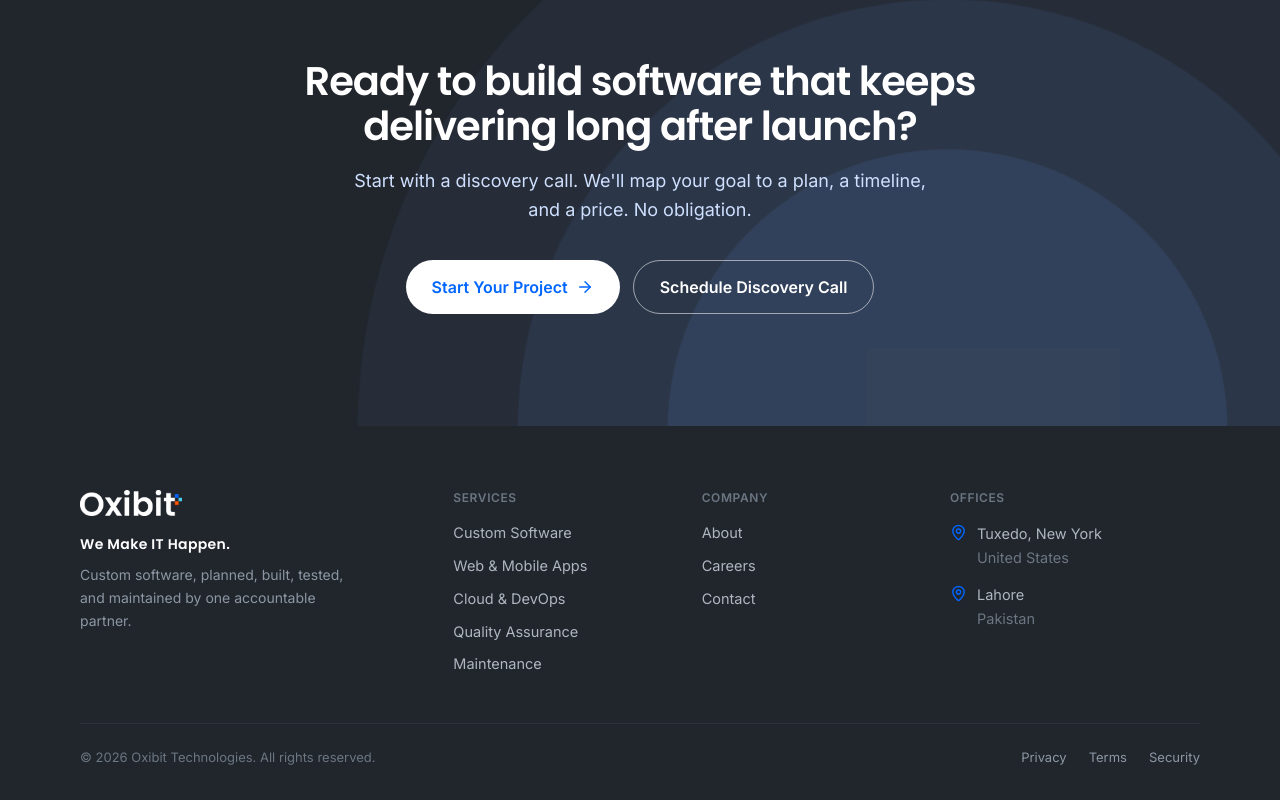
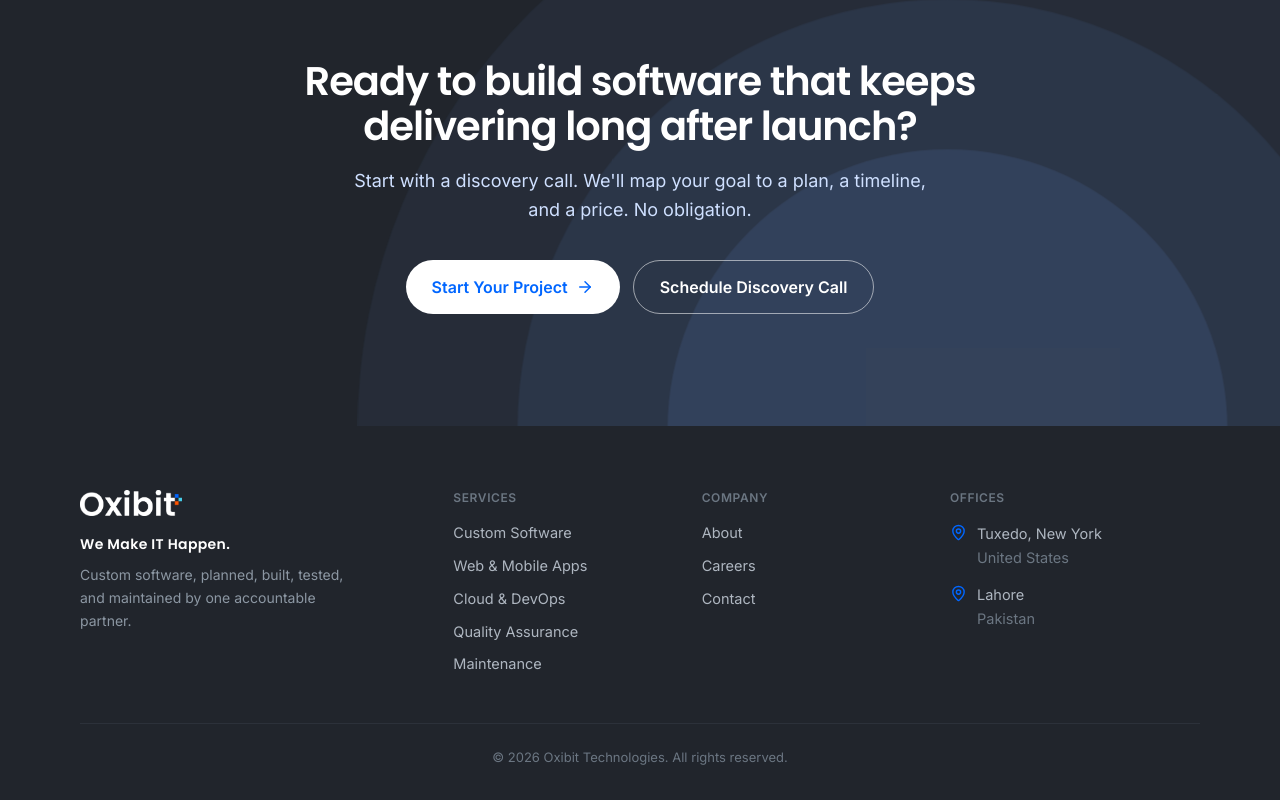
Before and after one commit to tehzeenfaisal/oxibit-website, a Next.js app: page / in a window 1280 px wide. Shown: the part 5068-5868 px from the top of the page. Built offline with nearby package versions, Linux system fonts and the light colour scheme.

Commit message:
hide privacy links

```diff
--- a/src/components/layout/Footer.tsx
+++ b/src/components/layout/Footer.tsx
@@ -78,15 +78,15 @@ export function Footer() {
           </div>
         </div>
 
-        <div className="mt-12 flex flex-wrap items-center justify-between gap-4.5 border-t border-[#2C313A] pt-6">
+        <div className="mt-12 flex flex-wrap items-center justify-center gap-4.5 border-t border-[#2C313A] pt-6">
           <span className="text-[13px] text-[#6b7682]">© {new Date().getFullYear()} Oxibit Technologies. All rights reserved.</span>
-          <div className="flex gap-5.5">
+          {/* <div className="flex gap-5.5">
             {legalLinks.map((label) => (
               <Link key={label} href="#" className="text-[13px] text-silver transition-colors hover:text-white">
                 {label}
               </Link>
             ))}
-          </div>
+          </div> */}
         </div>
       </Container>
     </footer>
```
